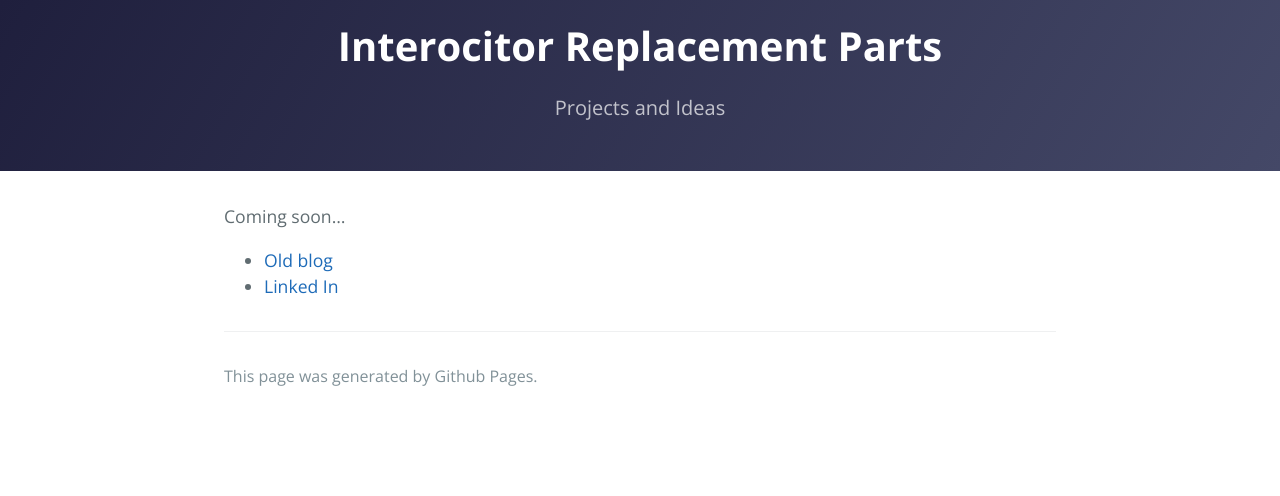
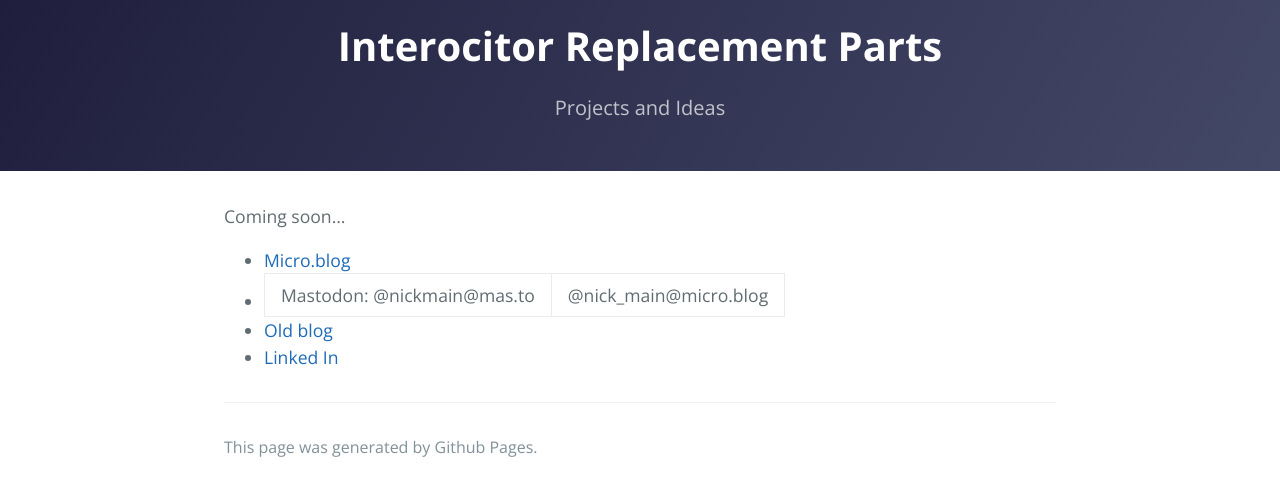
Before and after one commit to nickmain/nickmain.github.io, a Jekyll site: the page built from index.md, in a window 1280 px wide. Shown: the top 496 px of the page. Built offline with Jekyll 4.4.1, drawn with Linux system fonts in a browser that asks for light colours; our own code applies the rules of GitHub Pages for plain Markdown files.

Commit message:
Update index.md

```diff
--- a/index.md
+++ b/index.md
@@ -1,4 +1,6 @@
 Coming soon...
 
+* [Micro.blog](https://nick-main.micro.blog)
+* Mastodon: @nickmain@mas.to | @nick_main@micro.blog
 * [Old blog](http://epistemologicalengineering.blogspot.com)
 * [Linked In](https://www.linkedin.com/in/davidnickmain/)
```
